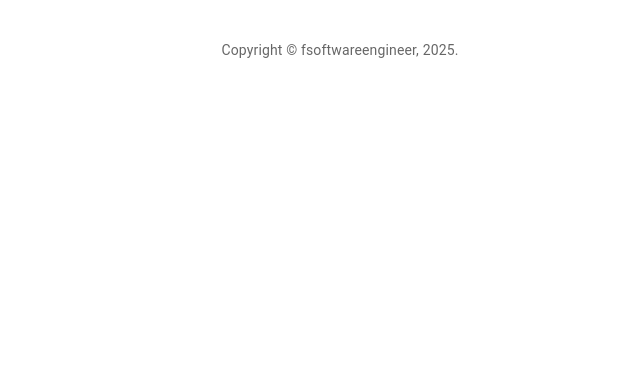
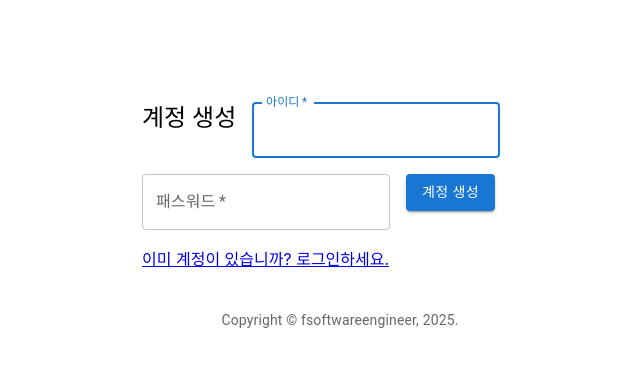
Before and after one commit to spring-project-nerdy/spring-todo, a React (Create React App) app in the folder react-workspace/todo-react/: page /signup in a window 1280 px wide. Shown: the top 366 px of the page, without its empty margins (300-940 px from the left). Built offline with nearby package versions, Linux system fonts and the light colour scheme.

Commit message:
5.5 계정 생성 페이지
- 계정 생성 페이지 구현
- 계정 생성 라우팅 로직 구현

```diff
--- a/react-workspace/todo-react/src/AppRouter.js
+++ b/react-workspace/todo-react/src/AppRouter.js
@@ -2,6 +2,7 @@
 import "./index.css";
 import App from "./App";
 import Login from "./Login";
+import SignUp from "./SignUp";
 import { BrowserRouter, Routes, Route } from "react-router-dom";
 import { Typography, Box } from "@mui/material";
 
@@ -22,6 +23,7 @@
         <Routes>
           <Route path="/" element={<App />} />
           <Route path="login" element={<Login />} />
+          <Route path="signup" element={<SignUp />} />
         </Routes>
       </BrowserRouter>
       <Box mt={5}>
--- a/react-workspace/todo-react/src/Login.js
+++ b/react-workspace/todo-react/src/Login.js
@@ -1,8 +1,9 @@
 import React from "react";
 import { Container, Typography, Button } from "@mui/material";
-import { signin } from "./service/ApiService";
 import Grid from "@mui/material/Grid2";
 import TextField from "@mui/material/TextField";
+import { signin } from "./service/ApiService";
+import { Link } from "react-router-dom";
 
 function Login() {
   const handleSubmit = (event) => {
@@ -56,6 +57,11 @@
               로그인
             </Button>
           </Grid>
+          <Grid item>
+            <Link to="/signup" variant="body2">
+              계정이 없습니까? 여기서 가입하세요.
+            </Link>
+          </Grid>
         </Grid>
       </form>
     </Container>
--- /dev/null
+++ b/react-workspace/todo-react/src/SignUp.js
@@ -0,0 +1,69 @@
+import React from "react";
+import { Container, Grid2, Typography, TextField, Button } from "@mui/material";
+import { signup } from "./service/ApiService";
+import { Link } from "react-router-dom";
+
+function SignUp() {
+  const handleSubmit = (event) => {
+    event.preventDefault();
+    // 오브젝트에서 formd에 저장된 데이터를 맵의 형태로 바꿔줌.
+    const data = new FormData(event.target);
+    const username = data.get("username");
+    const password = data.get("password");
+    signup({ username: username, password: password }).then((reponse) => {
+      // 계정 생성 성공 시 login 페이지로 리다이렉트
+      window.location.href = "/login";
+    });
+  };
+
+  return (
+    <Container component="main" maxWidth="xs" style={{ marginTop: "8%" }}>
+      <form noValidate onSubmit={handleSubmit}>
+        <Grid2 container spacing={2}>
+          <Grid2 item xs={12}>
+            <Typography component="h1" variant="h5">
+              계정 생성
+            </Typography>
+          </Grid2>
+          <Grid2 item xs={12}>
+            <TextField
+              autoComplete="fname"
+              name="username"
+              variant="outlined"
+              required
+              fullWidth
+              id="username"
+              label="아이디"
+              autoFocus
+            ></TextField>
+          </Grid2>
+          <Grid2 item xs={12}>
+            <TextField
+              variant="outlined"
+              required
+              fullWidth
+              name="password"
+              id="password"
+              label="패스워드"
+              type="password"
+              autoComplete="current-password"
+            ></TextField>
+          </Grid2>
+          <Grid2 item xs={12}>
+            <Button type="submit" fullWidth variant="contained" color="primary">
+              계정 생성
+            </Button>
+          </Grid2>
+          <Grid2 container justify="flex-end">
+            <Grid2 tiem>
+              <Link to="/login" variant="body2">
+                이미 계정이 있습니까? 로그인하세요.
+              </Link>
+            </Grid2>
+          </Grid2>
+        </Grid2>
+      </form>
+    </Container>
+  );
+}
+export default SignUp;
--- a/react-workspace/todo-react/src/service/ApiService.js
+++ b/react-workspace/todo-react/src/service/ApiService.js
@@ -57,3 +57,7 @@
   localStorage.setItem("ACCESS_TOKEN", null);
   window.location.href = "/login";
 }
+
+export function signup(userDTO) {
+  return call("/auth/signup", "POST", userDTO);
+}
```
